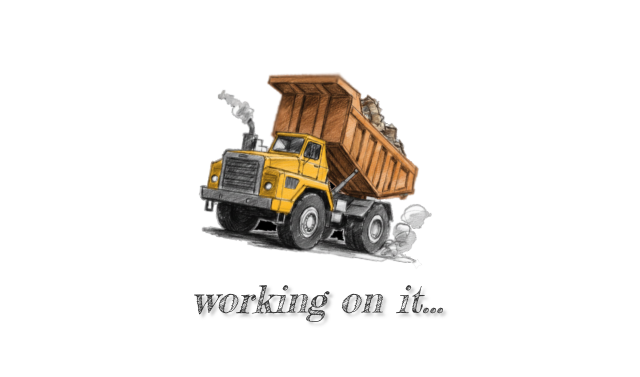
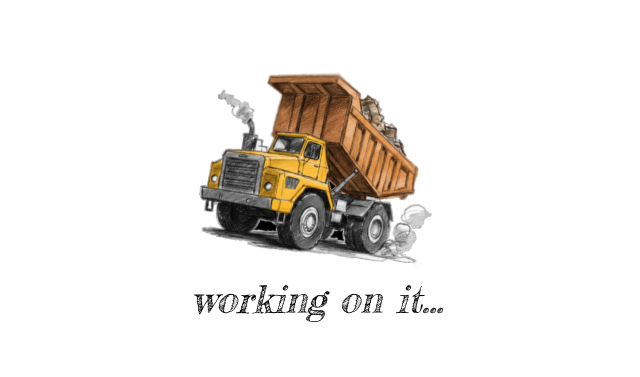
Before and after one commit to rg3h/www.how2.place, a plain HTML site: page public/index.html in a window 1280 px wide. Shown: the part 287-664 px from the top of the page, 323-963 px from the left. Drawn offline with Linux system fonts and the light colour scheme.

Commit message:
updated color of under construction font

```diff
--- a/public/index.css
+++ b/public/index.css
@@ -48,7 +48,7 @@ h3 {
 
 .underConstruction {
   align-items: center;
-  color: rgb(50, 50, 50);
+  color: black;
   display: flex;
   flex-direction: column;
   font-family: var(--fontFamilyBluePrint);
@@ -57,7 +57,6 @@ h3 {
   margin-top: 15rem;
   font-style: italic;
   text-align: center;
-  text-shadow: 3px 3px 3px rgba(100, 100, 100, 0.5);
 }
 
 .underConstructionImg {
```
